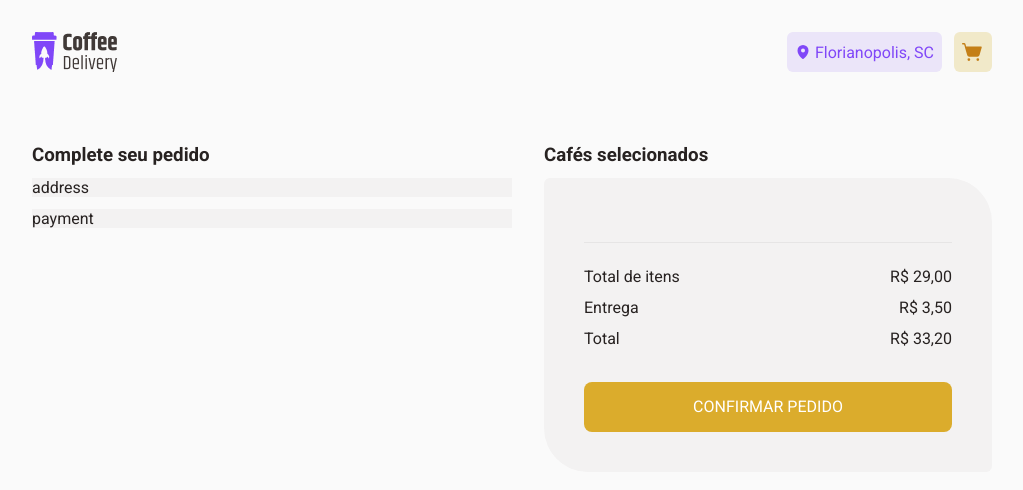
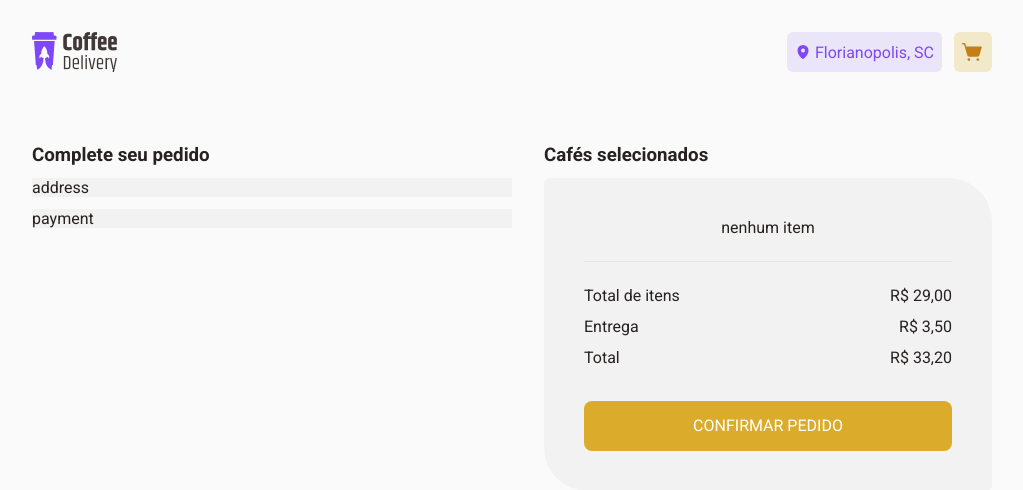
Before and after one commit to adonisamarante/coffee-delivery-dsf, a React (Vite) app: page /checkout in a window 1280 px wide. Shown: the top 490 px of the page, without its empty margins (128-1151 px from the left). Built offline with nearby package versions, Linux system fonts and the light colour scheme.

Commit message:
feat: scrollable coffee list with real information

```diff
--- a/src/pages/Checkout/index.tsx
+++ b/src/pages/Checkout/index.tsx
@@ -2,7 +2,11 @@ import { useContext } from 'react'
 import { PrimaryButton, ShopCartCard } from '../../components'
 import {
   AddressWrapper,
+  CoffeeList,
+  CoffeeListWrapper,
   Container,
+  GradBottom,
+  GradTop,
   PaymentWrapper,
   Separator,
   SignUpFormContainer,
@@ -30,21 +34,35 @@ export function Checkout() {
       <TotalOrderContainer>
         <h3>Cafés selecionados</h3>
         <TotalOrderWrapper>
-          {coffees &&
+          <CoffeeListWrapper>
+            <CoffeeList>
+              {coffees.length > 0 ? (
                 coffees.map((coffee) => {
                   const coffeeIndex = coffees.indexOf(coffee)
 
                   if (coffeeIndex !== coffees.length - 1) {
                     return (
                       <>
-                    <ShopCartCard key={coffee.id} />
+                        <ShopCartCard key={coffee.id} coffee={coffee} />
                         <Separator />
                       </>
                     )
                   } else {
-                return <ShopCartCard key={coffee.id} />
+                    return <ShopCartCard key={coffee.id} coffee={coffee} />
                   }
-            })}
+                })
+              ) : (
+                <p>nenhum item</p>
+              )}
+            </CoffeeList>
+
+            {coffees.length > 0 && (
+              <>
+                <GradTop />
+                <GradBottom />
+              </>
+            )}
+          </CoffeeListWrapper>
 
           <Separator />
 
```
Lines whose indentation alone changed are shown as unchanged.
